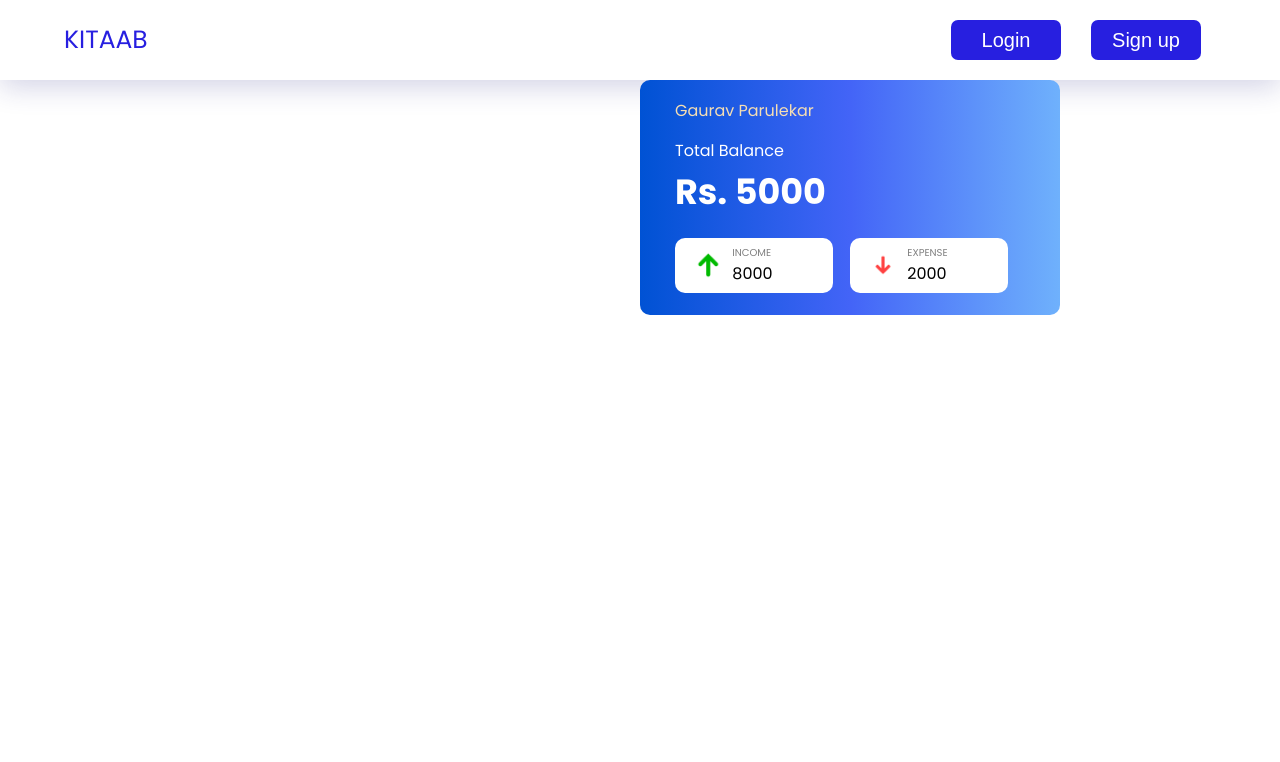
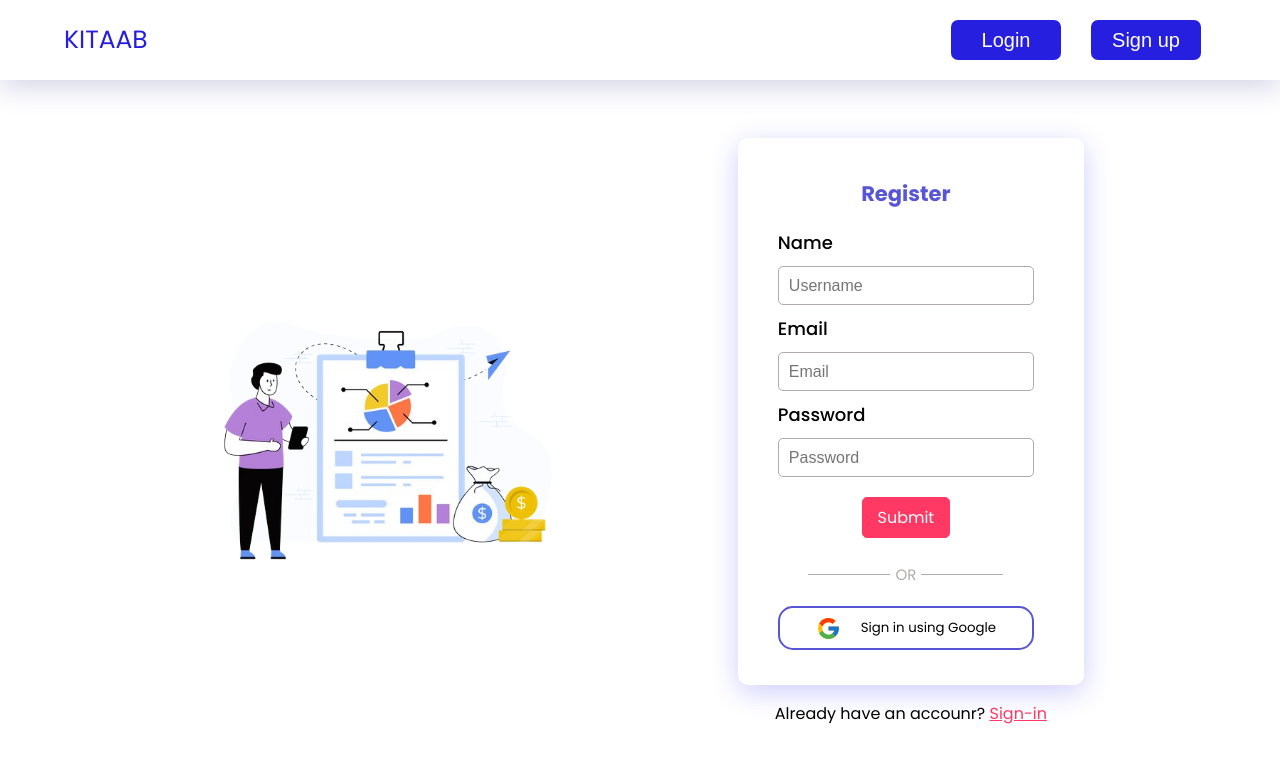
Before and after one commit to Gaurav-45/expense-tracker, a React (Create React App) app: page /register in a window 1280 px wide. Shown: the top 762 px of the page. Built offline with nearby package versions, Linux system fonts and the light colour scheme.

Commit message:
Completed register page

```diff
--- a/src/App.js
+++ b/src/App.js
@@ -8,6 +8,7 @@ import {
 import Home from './components/Home/Home';
 import Navbar from './components/NavBar/Navbar';
 import Login from './components/Login/Login';
+import Register from './components/Register/Register';
 
 function App() {
   return (
@@ -17,6 +18,9 @@ function App() {
       <Switch>
           <Route path="/login">
             <Login/>
+          </Route>
+          <Route path="/register">
+            <Register/>
           </Route>
           <Route path="/">
             <Home/>
--- a/src/components/Login/Login.js
+++ b/src/components/Login/Login.js
@@ -6,7 +6,7 @@ import googleImg from "../../images/google.svg"
 
 const login = () => {
   const [creds, setCreds] = useState({
-    identifier: "",
+    email: "",
     password: "",
   });
 
@@ -27,11 +27,11 @@ const login = () => {
               <label>Email</label>
               <input
                 onChange={(e) => (e) =>
-                  setCreds({ ...creds, identifier: e.target.value })}
+                  setCreds({ ...creds, email: e.target.value })}
                 type="text"
                 name="username"
                 id="username"
-                value={creds.username}
+                value={creds.email}
                 placeholder="Email"
               />
             </div>
--- /dev/null
+++ b/src/components/Register/Register.css
@@ -0,0 +1,188 @@
+.sidehug {
+  display: flex;
+  justify-content: center;
+  align-self: center;
+  margin-left: auto;
+  margin-right: auto;
+}
+.register_image {
+  width: 30vw;
+}
+
+.register_container {
+  width: 100vw;
+  height: 90vh;
+  display: flex;
+  justify-content: center;
+  align-self: center;
+}
+.right_sidehug {
+  display: flex;
+  justify-content: center;
+  align-self: center;
+  margin-left: -3%;
+  margin-right: auto;
+}
+.signIn {
+  display: flex;
+  flex-direction: column;
+  justify-content: center;
+  align-self: center;
+}
+.container {
+  display: flex;
+  margin: 0;
+  position: absolute;
+  top: 50%;
+  -ms-transform: translateY(-50%);
+  transform: translateY(-50%);
+}
+
+.image {
+  margin-top: 10%;
+  width: 110%;
+}
+
+.register_form {
+  width: 20vw;
+  font-size: 18px;
+  padding: 30px 50px 50px 40px;
+  border-radius: 10px;
+  box-shadow: rgba(12, 12, 241, 0.2) 0px 7px 29px 0px;
+  margin-left: auto;
+  margin-right: auto;
+}
+
+.register_element {
+  display: flex;
+  flex-direction: column;
+  margin-bottom: 10px;
+}
+
+.register_element input {
+  line-height: 35px;
+  border-radius: 5px;
+  border: solid 1px rgb(175, 171, 171);
+  font-size: 16px;
+  padding-left: 10px;
+}
+.register_element input:focus {
+  outline: none;
+  border: solid 2px rgb(39, 31, 224);
+}
+.register_element label {
+  font-weight: 500;
+  margin-bottom: 10px;
+}
+
+.register_button {
+  background-color: #ff3964;
+  border: solid 1px #ff3964 !important;
+  border: none;
+  color: white;
+  font-family: "poppins";
+  font-size: 16px;
+  border-radius: 5px;
+  padding: 7px 15px;
+  cursor: pointer;
+  margin-top: 10px;
+}
+.register_button:hover {
+  color: #ff3964;
+  background-color: white;
+  border: solid 1px #ff3964;
+}
+
+.register_heading {
+  color: #5956d6;
+  margin-bottom: 20px;
+}
+
+.register_center {
+  display: flex;
+  justify-content: center;
+  margin-top: 10px;
+}
+
+.register_subtitle {
+  text-align: center;
+}
+
+.register_subtitle a {
+  color: #ff3964;
+}
+
+.orDivider {
+  width: 80%;
+  margin-left: auto;
+  margin-right: auto;
+  display: flex;
+  justify-content: space-between;
+  align-content: center;
+  color: rgb(175, 171, 171);
+  margin-top: 25px;
+  font-size: 15px;
+  margin-bottom: 20px;
+}
+
+.orDivider hr {
+  width: 40%;
+  height: 1px;
+  background-color: rgb(175, 171, 171);
+  border: none;
+  align-self: center;
+}
+
+.register_thirdParty {
+  display: flex;
+  flex-flow: column;
+  margin-bottom: -35px;
+}
+
+.register_authBtn {
+  font-family: "poppins";
+  background: transparent;
+  border: none;
+  border: solid 2px #5956d6;
+  padding: 3% 5%;
+  margin-bottom: 20px;
+  border-radius: 15px;
+  display: flex;
+  justify-content: center;
+  align-items: center;
+  cursor: pointer;
+}
+
+.register_google_image {
+  height: 25px;
+  margin: 0 20px 0 0;
+}
+
+@media only screen and (max-width: 600px) {
+  .register_container {
+    flex-direction: column;
+    margin-top: 10vh;
+  }
+
+  .sidehug {
+    margin-top: 20vh;
+  }
+
+  .register_image {
+    width: 70vw;
+  }
+
+  .right_sidehug {
+    margin-top: 5vh;
+    margin-left: auto;
+    margin-right: auto;
+  }
+
+  .register_form {
+    width: 60vw;
+  }
+  .register_google_image {
+    height: 25px;
+    margin: 0 10px 0 0;
+  }
+}
--- /dev/null
+++ b/src/components/Register/Register.js
@@ -0,0 +1,91 @@
+import React, { useState } from "react";
+import "./Register.css";
+import RegisterImage from "../../images/register.png";
+import googleImg from "../../images/google.svg"
+import { Link } from "react-router-dom/cjs/react-router-dom.min";
+
+const Register = () => {
+  const [creds, setCreds] = useState({
+    username: "",
+    email: "",
+    password: "",
+  });
+
+  const handleRegister = () => {};
+
+  const handleGoogleRegister = () => {};
+
+  return (
+    <div className="register_container">
+      <div className="sidehug">
+        <img className="register_image" src={RegisterImage} alt="" />
+      </div>
+      <div className="right_sidehug">
+        <div className="signIn">
+          <form onSubmit={handleRegister} className="login_form">
+            <h3 className="register_center register_heading">Register</h3>
+            <div className="register_element">
+              <label>Name</label>
+              <input
+                onChange={(e) => (e) =>
+                  setCreds({ ...creds, username: e.target.value })}
+                type="text"
+                name="username"
+                id="username"
+                value={creds.username}
+                placeholder="Username"
+              />
+            </div>
+            <div className="register_element">
+              <label>Email</label>
+              <input
+                onChange={(e) => (e) =>
+                  setCreds({ ...creds, email: e.target.value })}
+                type="text"
+                name="username"
+                id="username"
+                value={creds.email}
+                placeholder="Email"
+              />
+            </div>
+            <div className="register_element">
+              <label>Password </label>
+              <input
+                onChange={(e) =>
+                  setCreds({ ...creds, password: e.target.value })
+                }
+                type="password"
+                name="password"
+                id="password"
+                value={creds.password}
+                placeholder="Password"
+              />
+            </div>
+            <div className="register_center">
+              <input type="submit" className="register_button" />
+            </div>
+            <div className="orDivider">
+              <hr />
+              <span>OR</span>
+              <hr />
+            </div>
+            <div className="register_thirdParty">
+              <button className="register_authBtn" onClick={handleGoogleRegister}>
+                <img src={googleImg} alt="" className="register_google_image" />
+                Sign in using Google
+              </button>
+            </div>
+          </form>
+          <p className="register_subtitle">
+            Already have an accounr?{" "}
+            <Link to="/login">
+              <a>Sign-in</a>
+            </Link>
+          </p>
+        </div>
+      </div>
+    </div>
+  );
+};
+
+export default Register;
```
Also changed, not shown: src/images/register.png (added).
